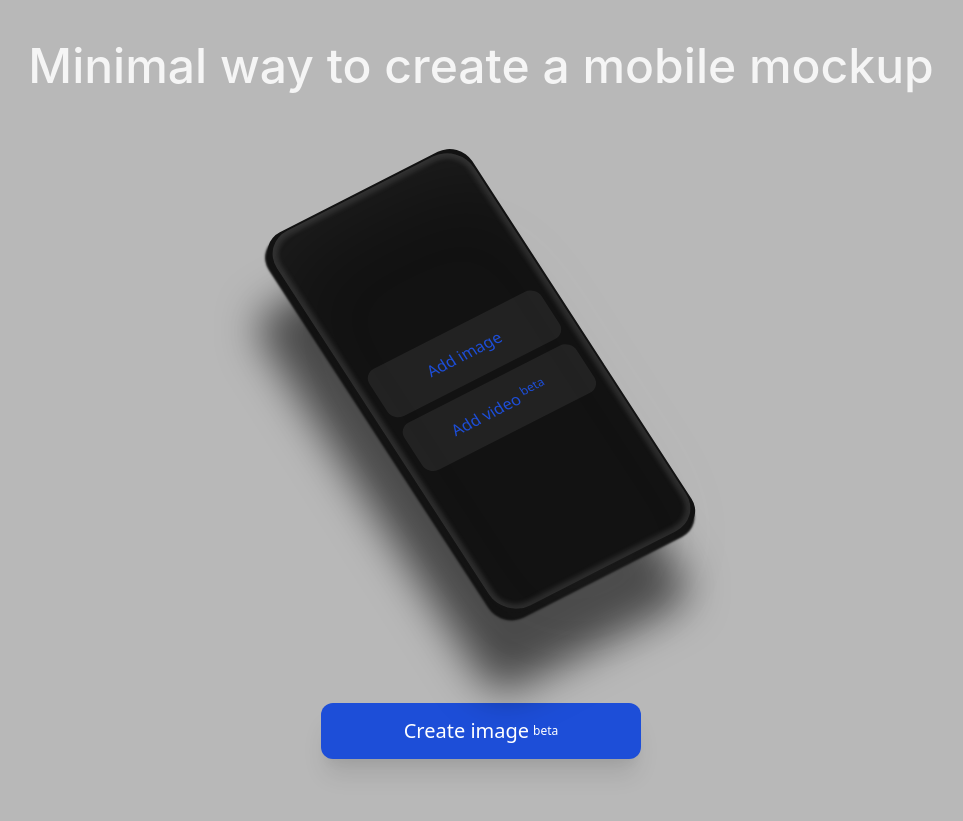
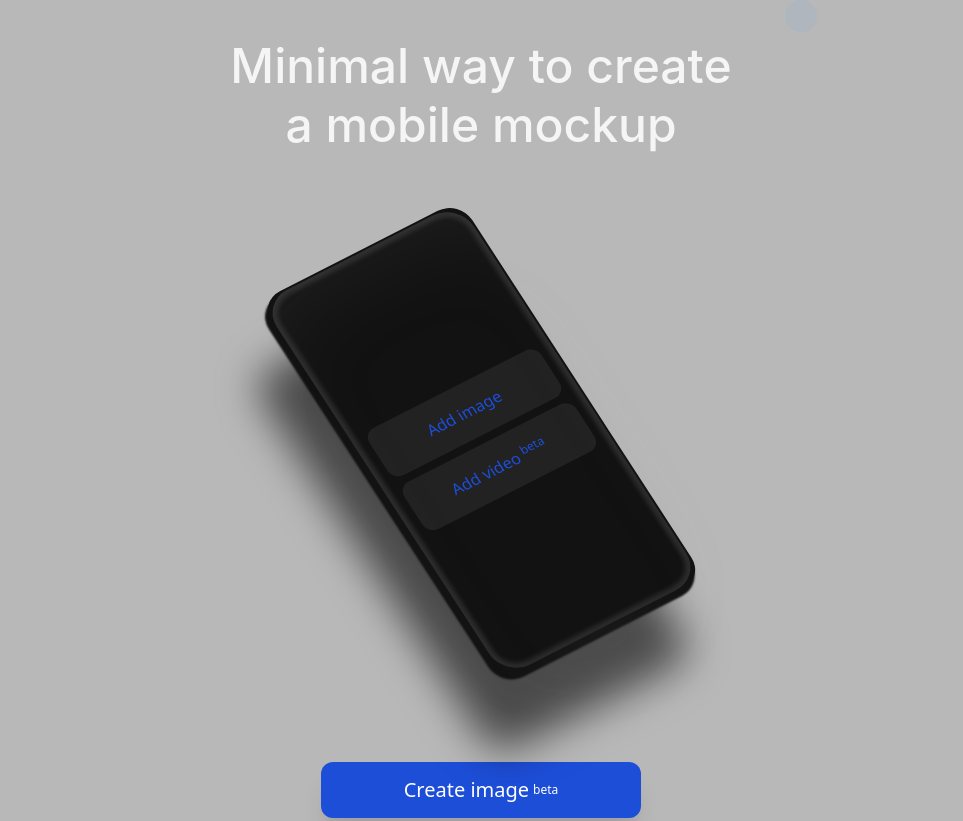
Before and after one commit to SimonBarak/minimalscreen, a website built with webpack: page index.html in a window 1280 px wide. Shown: the top 821 px of the page, without its empty margins (159-1122 px from the left). Built offline with nearby package versions, Linux system fonts and the light colour scheme; what @jaames/iro would draw is missing.

Commit message:
fix headine

```diff
--- a/index.html
+++ b/index.html
@@ -215,7 +215,7 @@
   </head>
   <body>
     <main>
-      <section class="relative m-auto">
+      <section class="relative m-auto max-w-2xl">
         <h1
           class="focus:outline-none focus:border-none focus:shadow-outline-none"
           contenteditable="true"
```
Also changed, not shown: dist/main.css.
